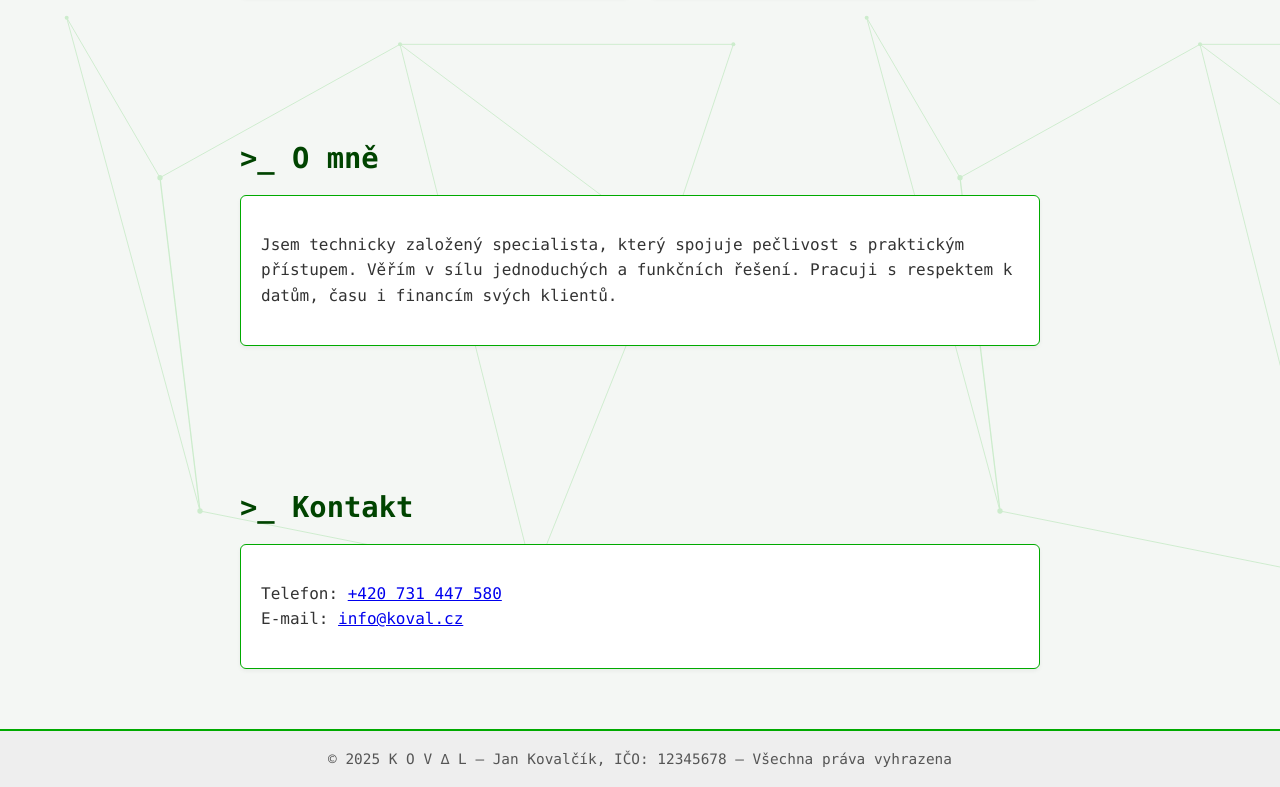
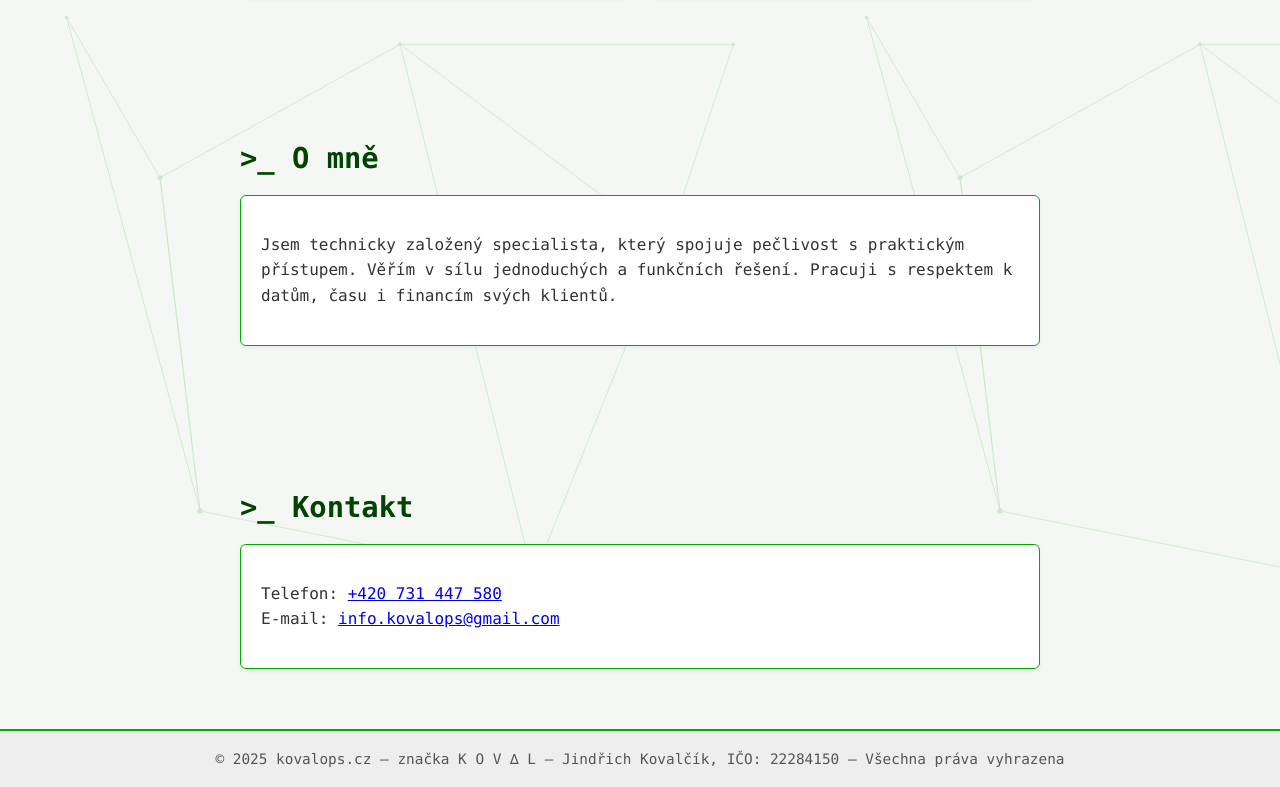
Before and after one commit to JindrichKovalcik/koval-web, a plain HTML site: page index.html in a window 1280 px wide. Shown: the part 889-1676 px from the top of the page. Drawn offline with Linux system fonts and the light colour scheme.

Commit message:
Update index.html

```diff
--- a/index.html
+++ b/index.html
@@ -236,18 +236,12 @@
   <h2>>_ Kontakt</h2>
   <div class="info-tile">
     <p>Telefon: <a href="tel:+420731447580">+420 731 447 580</a><br />
-    E-mail: <a href="mailto:info@koval.cz">info@koval.cz</a></p>
+    E-mail: <a href="mailto:info.kovalops@gmail.com">info.kovalops@gmail.com</a></p>
   </div>
 </section>
 
-<!--  <section id="contact">
-    <h2>>_ Kontakt</h2>
-    <p>Telefon: <a href="tel:+420731447580">+420 731 447 580</a><br />
-    E-mail: <a href="mailto:info@koval.cz">info@koval.cz</a></p>
-  </section>-->
-
   <footer>
-    &copy; 2025 K O V ∆ L — Jan Kovalčík, IČO: 12345678 — Všechna práva vyhrazena
+    &copy; 2025 kovalops.cz — značka K O V ∆ L — Jindřich Kovalčík, IČO: 22284150 — Všechna práva vyhrazena
   </footer>
 </body>
 </html>
```
